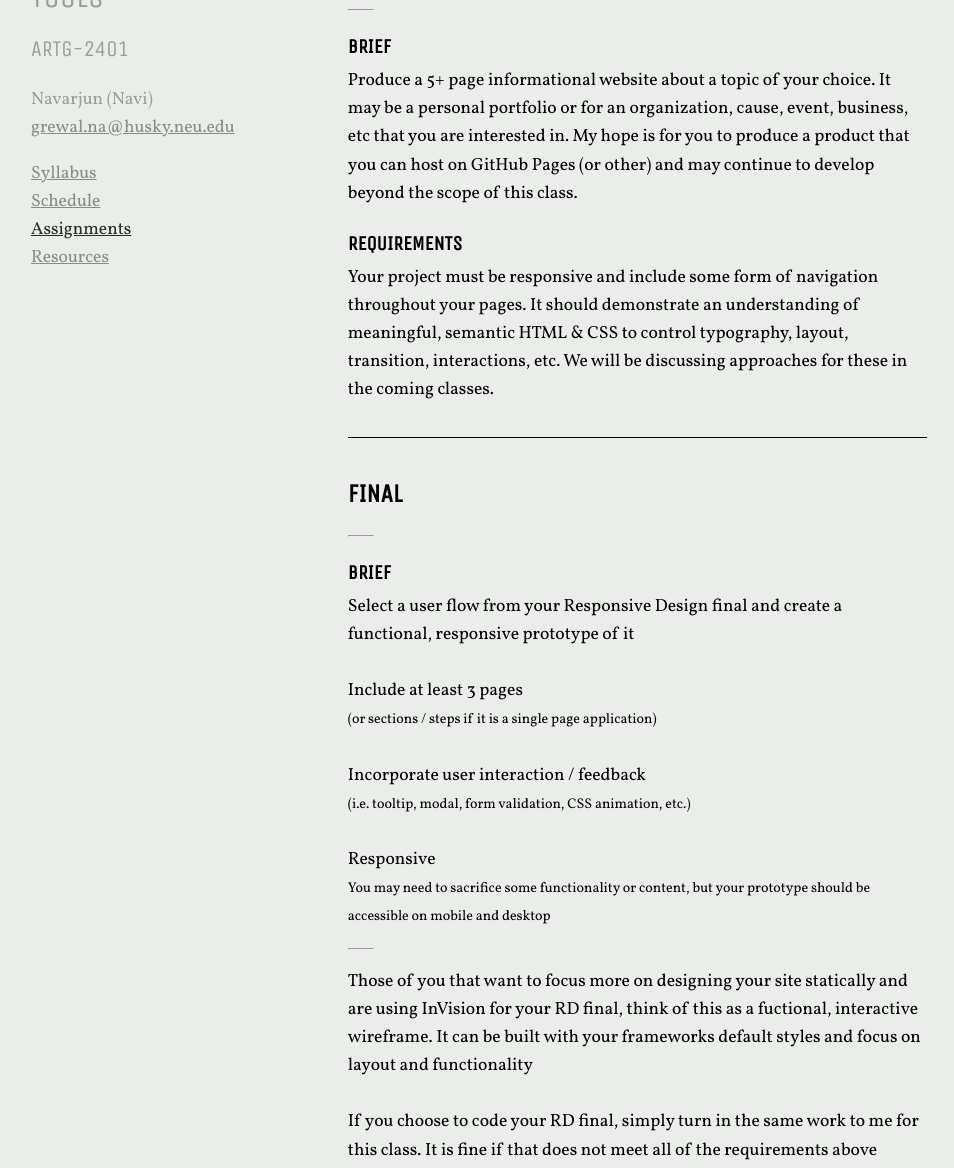
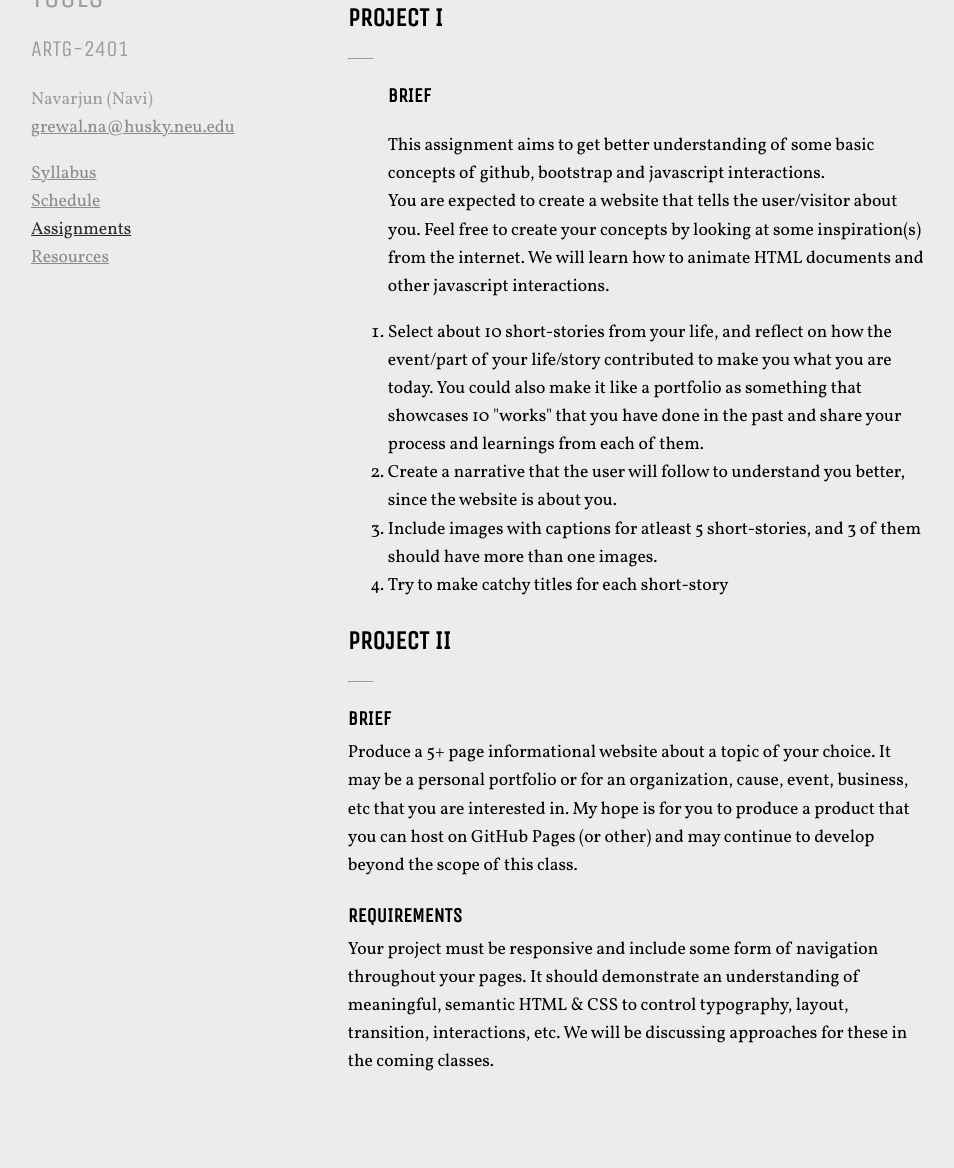
Before and after one commit to Navarjun/ARTG-2401, a plain HTML site: page assignments.html in a window 1280 px wide. Shown: the part 104-1272 px from the top of the page, without its empty margins (161-1115 px from the left). After the commit the page ends 1230 px from the top, so only its background shows below. Drawn offline with nearby package versions, Linux system fonts and the light colour scheme.

Commit message:
updating assignments

```diff
--- a/assignments.html
+++ b/assignments.html
@@ -6,8 +6,6 @@
   <meta name="viewport" content="width=device-width, initial-scale=1, shrink-to-fit=no">
   <meta http-equiv="x-ua-compatible" content="ie=edge">
   <title>Interactive Design Tools - ARTG-2401</title>
-  <meta name="description" content="Adam Pelloso is a multidisciplinary designer and self-taught front-end developer living in Boston, MA. He is a Co-Founder of independent brand and digital duo Hedera and teacher at Northeastern University.">
-  <meta name="author" content="Pellosophical">
   <link href="assets/base.css" rel="stylesheet">
   <link href="assets/style.css" rel="stylesheet">
   <link href="https://maxcdn.bootstrapcdn.com/font-awesome/4.6.3/css/font-awesome.min.css" rel="stylesheet">
@@ -32,8 +30,24 @@
       </header>
     </article>
     <article class="content w-67-ns fl pa4">
+      <section class="mt4 pt3 bt">
+        <h3>Project I</h3>
+        <hr>
+        <div class="brief">
+          <ol>
+            <p class="unica caps b f4">Brief</p>
+            <p>This assignment aims to get better understanding of some basic concepts of github, bootstrap and javascript interactions.
+              <br>You are expected to create a website that tells the user/visitor about you. Feel free to create your concepts by looking at some inspiration(s) from the internet. We will learn how to animate HTML documents and other javascript interactions.
+            </p>
+            <li>Select about 10 short-stories from your life, and reflect on how the event/part of your life/story contributed to make you what you are today. You could also make it like a portfolio as something that showcases 10 "works" that you have done in the past and share your process and learnings from each of them.</li>
+            <li>Create a narrative that the user will follow to understand you better, since the website is about you.</li>
+            <li>Include images with captions for atleast 5 short-stories, and 3 of them should have more than one images.</li>
+            <li>Try to make catchy titles for each short-story</li>
+          </ol>
+        </div>
+      </section>
       <section>
-        <h3>Project I</h3>
+        <h3>Project II</h3>
         <hr>
         <div class="brief">
           <ul>
@@ -48,32 +62,6 @@
           </ul>
         </div>
       </section>
-
-      <section class="mt4 pt3 bt">
-        <h3>Final</h3>
-        <hr>
-        <div class="brief">
-          <ul>
-            <p class="unica caps b f4">Brief</p>
-            <li>Select a user flow from your Responsive Design final and create a functional, responsive prototype of it
-              <br>
-              <br>Include at least 3 pages
-              <br><small>(or sections / steps if it is a single page application)</small>
-              <br>
-              <br>Incorporate user interaction / feedback
-              <br><small>(i.e. tooltip, modal, form validation, CSS animation, etc.)</small>
-              <br>
-              <br>Responsive
-              <br><small>You may need to sacrifice some functionality or content, but your prototype should be accessible on mobile and desktop</small></li>
-          </ul>
-        </div>
-        <hr>
-        <p>Those of you that want to focus more on designing your site statically and are using InVision for your RD final, think of this as a fuctional, interactive wireframe. It can be built with your frameworks default styles and focus on layout and functionality
-          <br>
-          <br>If you choose to code your RD final, simply turn in the same work to me for this class. It is fine if that does not meet all of the requirements above
-        </p>
-      </section>
-
     </article>
   </main>
 </body>
```
Also changed, not shown: index.html (+1 -3 lines), resources.html (+0 -2 lines), schedule.html (+0 -2 lines).
